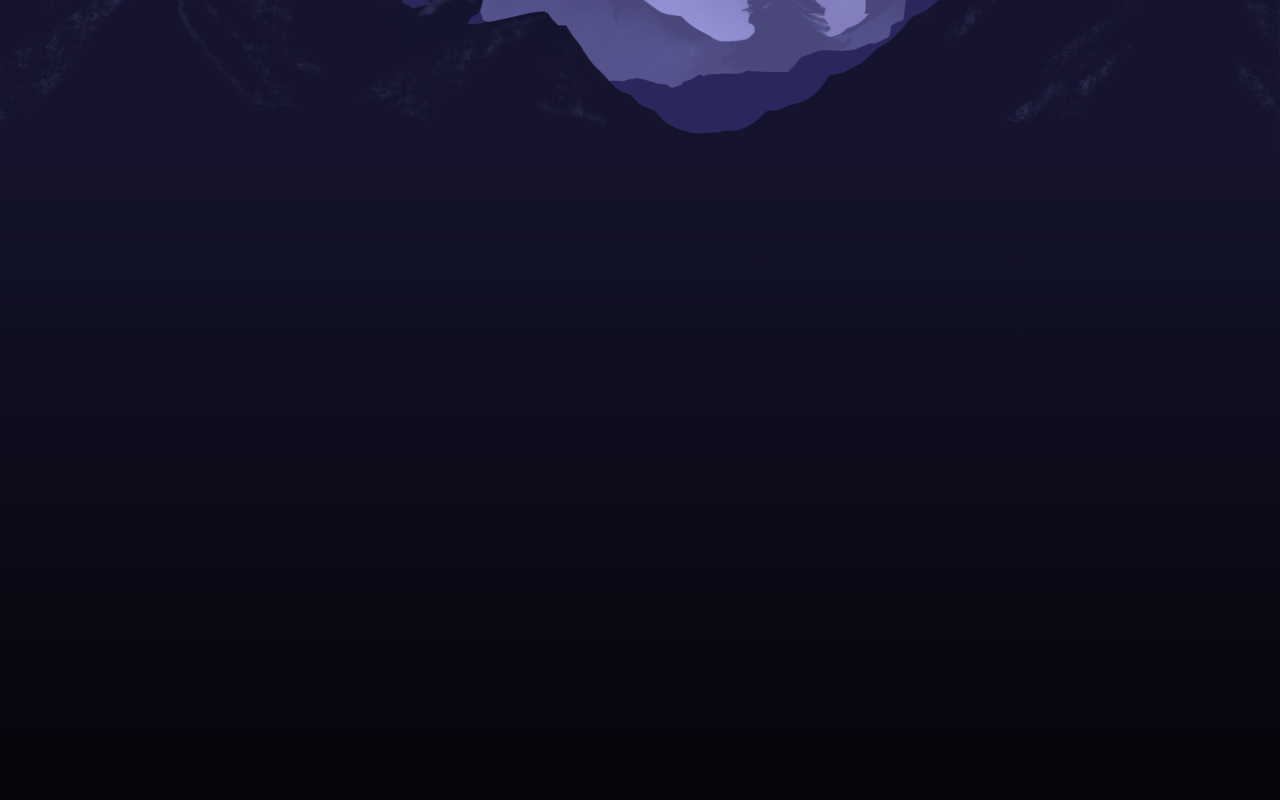
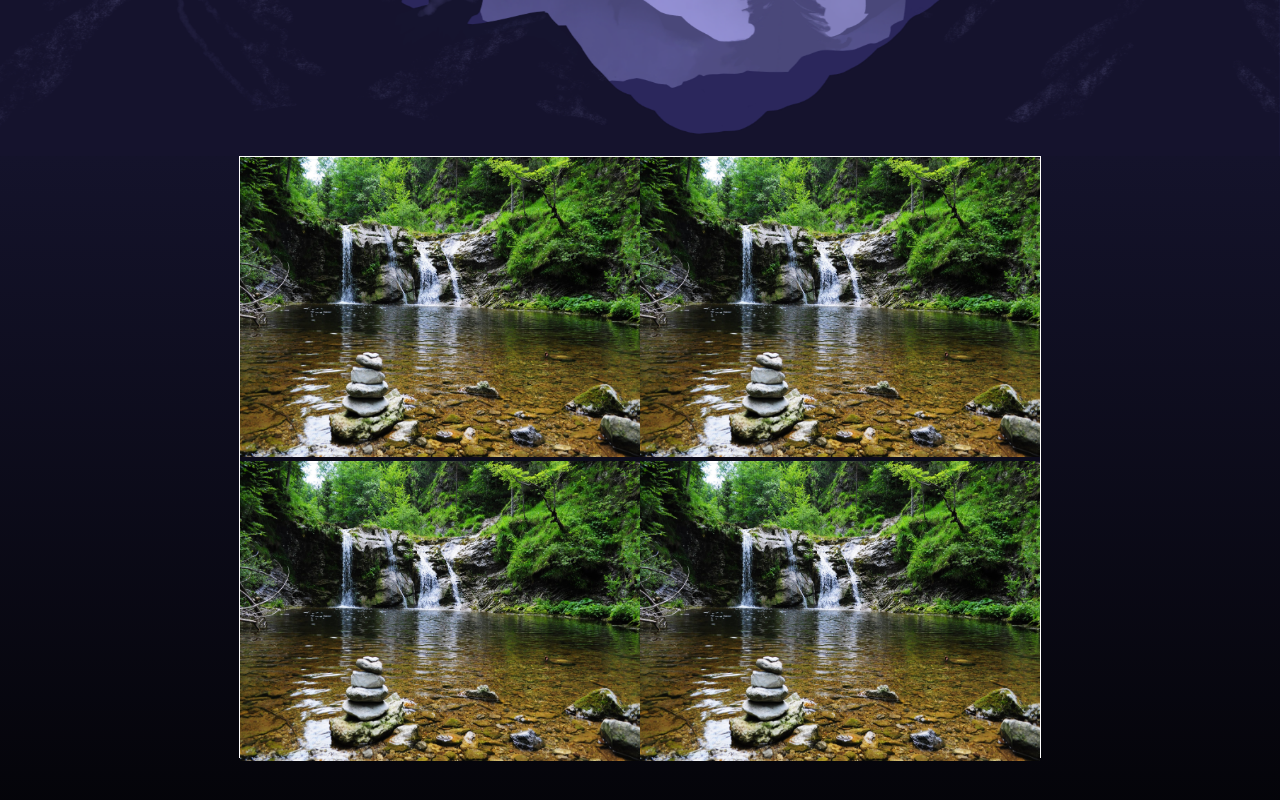
Before and after one commit to cortlandt1/Paralax_Portfolio, a plain HTML site: page index.html in a window 1280 px wide. Shown: the part 744-1544 px from the top of the page. Drawn offline with Linux system fonts and the light colour scheme; a web font is replaced by a local one.

Commit message:
projects grid layout

```diff
--- a/index.html
+++ b/index.html
@@ -59,7 +59,15 @@
         <div class="art_layer parallax" id="art_layer_2" data-speed="56"></div>
         <div class="art_layer parallax" id="art_layer_1" data-speed="100"></div>
     </div>
-    <div class="test"></div>
+    <div class="main-container">
+        <div class="grid-container-projects">
+            <div class="grid-item-1"><img style=" width: 400px; height: 300px;" src="./assets/pexels-photo-949194.jpeg" alt=""></div>
+            <div class="grid-item-2"><img style=" width: 400px; height: 300px;" src="./assets/pexels-photo-949194.jpeg" alt=""></div>
+            <div class="grid-item-3"><img style=" width: 400px; height: 300px;" src="./assets/pexels-photo-949194.jpeg" alt=""></div>
+            <div class="grid-item-4"><img style=" width: 400px; height: 300px;" src="./assets/pexels-photo-949194.jpeg" alt=""></div>
+        </div>
+
+    </div>
     <!-- <a target="_blank" href="https://icons8.com/icon/37223/double-down">Double Down</a> icon by <a target="_blank" href="https://icons8.com">Icons8</a> -->
     <!-- <p><a target="_blank" href="https://icons8.com/icon/100593/double-down">Double Down</a> icon by <a target="_blank" href="https://icons8.com">Icons8</a></p> -->
     <script src="./app.js"></script>
--- a/style.css
+++ b/style.css
@@ -263,9 +263,45 @@ button:hover {
     background-image: url(./assets/moutain_paralax_group/layer_6.png)
 }
 
-.test{
+.main-container{
     height: 1000px;
     background: linear-gradient(0deg, rgb(0, 0, 0) 17%, rgba(20,19,43,1) 100%);
     position: relative;
     z-index: 98;
 }
+
+.grid-container-projects{
+    display: grid;
+    grid-template-columns: auto auto ;
+    height: 600px;
+    width: 800px;
+    border: solid 0.5px white;
+    position: absolute;
+    justify-content: center;
+    margin-left: auto;
+    margin-right: auto;
+    left: 0;
+    right: 0;
+    text-align: center;
+}
+
+.grid-item-1 {
+    /* border: solid 0.5px white; */
+    max-width: 400px;
+}
+.grid-item-1:hover {
+
+    filter: hue-rotate(10deg)
+}
+.grid-item-2 {
+    /* border: solid 0.5px white; */
+    max-width: 400px;
+}
+.grid-item-3 {
+    /* border: solid 0.5px white; */
+    max-width: 400px;
+}
+.grid-item-4 {
+    /* border: solid 0.5px white; */
+    max-width: 400px;
+}
```
Also changed, not shown: assets/pexels-photo-949194.jpeg (added).
